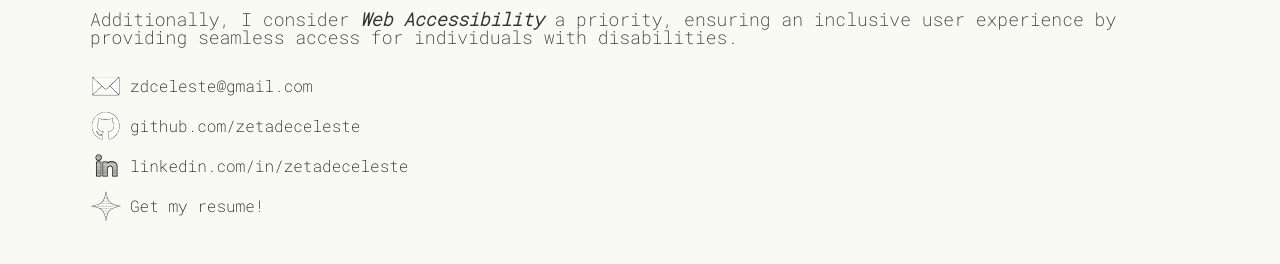
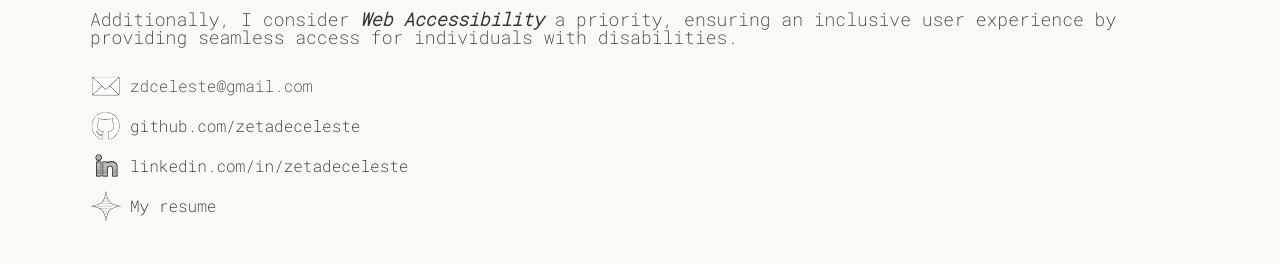
Before and after one commit to zetadeceleste/portfolio-ui, a Next.js app: page /about in a window 1280 px wide. Shown: the part 452-716 px from the top of the page. Built offline with nearby package versions, Linux system fonts and the light colour scheme.

Commit message:
Remove Resume download / Remove access to Email / Fix styles

```diff
--- a/components/common/Footer/index.tsx
+++ b/components/common/Footer/index.tsx
@@ -14,8 +14,8 @@ const Footer = () => {
 
   return (
     <footer className={`${styles.wrapper} ${variant ? styles.variant : ''}`}>
-      <p>Website handcrafted with 🤘😎</p>
-      <p>Marvelous illustration and icons made by Luz Zapata</p>
+      <p>Website handcrafted with 🤘😎.</p>
+      <p>Marvelous illustration and icons made by Luz Zapata.</p>
       <small>
         <em>Copyright © {currentYear} chikilabs. All rights reserved.</em>
       </small>
--- a/components/common/SocialLinks/index.tsx
+++ b/components/common/SocialLinks/index.tsx
@@ -5,7 +5,6 @@ const SocialLinks = () => (
     data={[
       {
         text: 'zdceleste@gmail.com',
-        link: 'mailto:zdceleste@gmail.com',
         iconName: 'email',
       },
       {
@@ -19,9 +18,8 @@ const SocialLinks = () => (
         iconName: 'linkedin',
       },
       {
-        text: 'Get my resume!',
+        text: 'My resume',
         link: '/assets/celesteZapataResume.pdf',
-        isDownloadable: true,
       },
     ]}
   />
--- a/package.json
+++ b/package.json
@@ -1,6 +1,6 @@
 {
   "name": "portfolio-ui",
-  "version": "1.8.1",
+  "version": "1.8.2",
   "private": true,
   "scripts": {
     "dev": "next dev",
```
